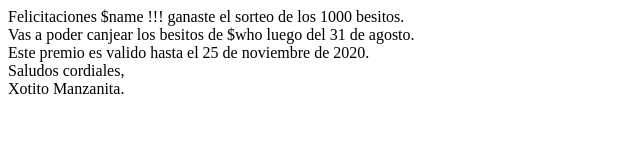
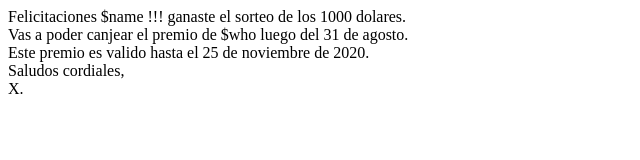
Before and after one commit to alexstocki/Python, a plain HTML site: page email_sender/index.html in a window 1280 px wide. Shown: the whole page, without its empty margins (0-640 px from the left). Drawn offline with Linux system fonts and the light colour scheme.

Commit message:
Update index.html

```diff
--- a/email_sender/index.html
+++ b/email_sender/index.html
@@ -3,10 +3,10 @@
     <head>
     </head>
     <body>
-        Felicitaciones $name !!! ganaste el sorteo de los 1000 besitos.<br>
-        Vas a poder canjear los besitos de $who luego del 31 de agosto.<br>
+        Felicitaciones $name !!! ganaste el sorteo de los 1000 dolares.<br>
+        Vas a poder canjear el premio de $who luego del 31 de agosto.<br>
         Este premio es valido hasta el 25 de noviembre de 2020.<br>
         Saludos cordiales,<br>
-        Xotito Manzanita.
+        X.
     </body>
 </html>
```
